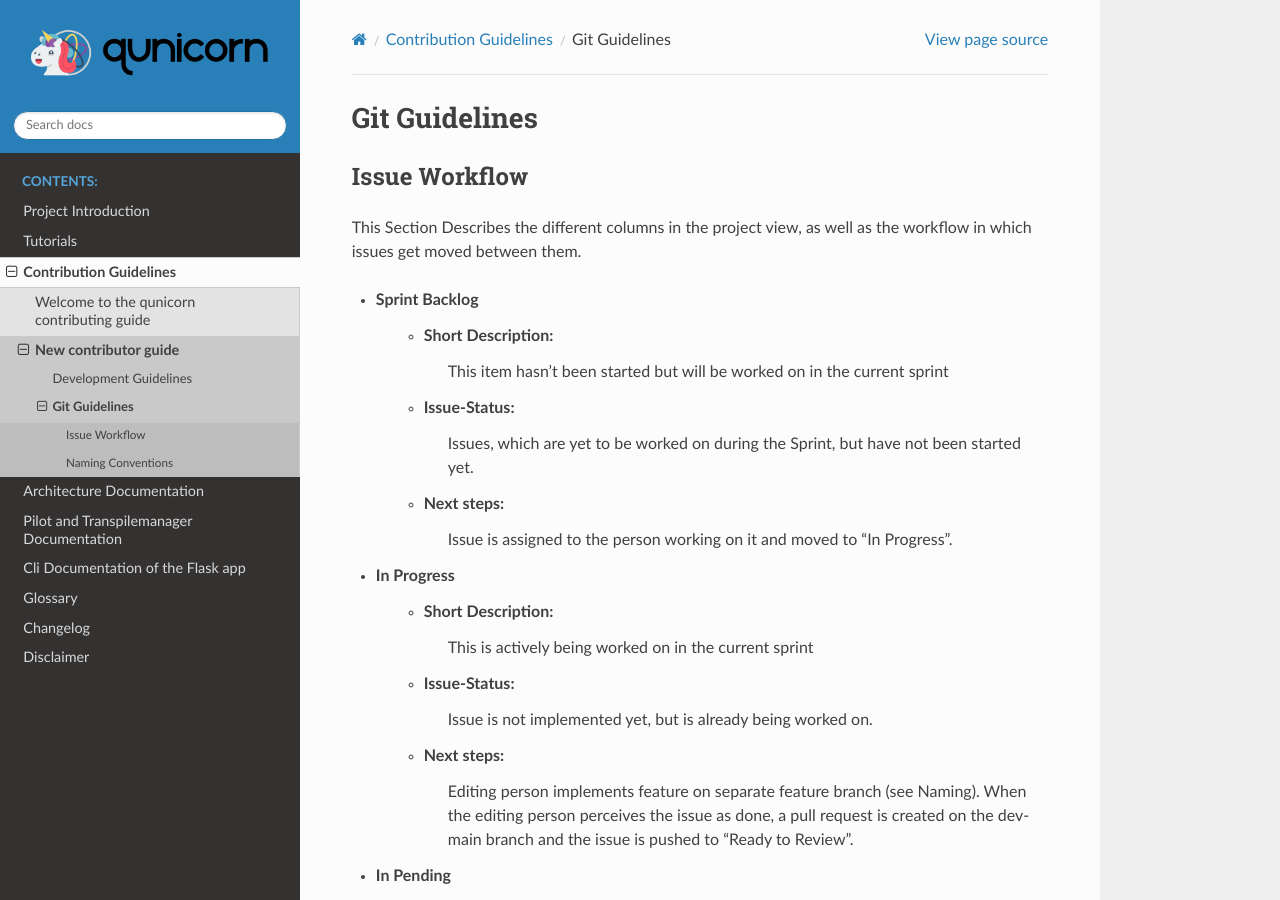
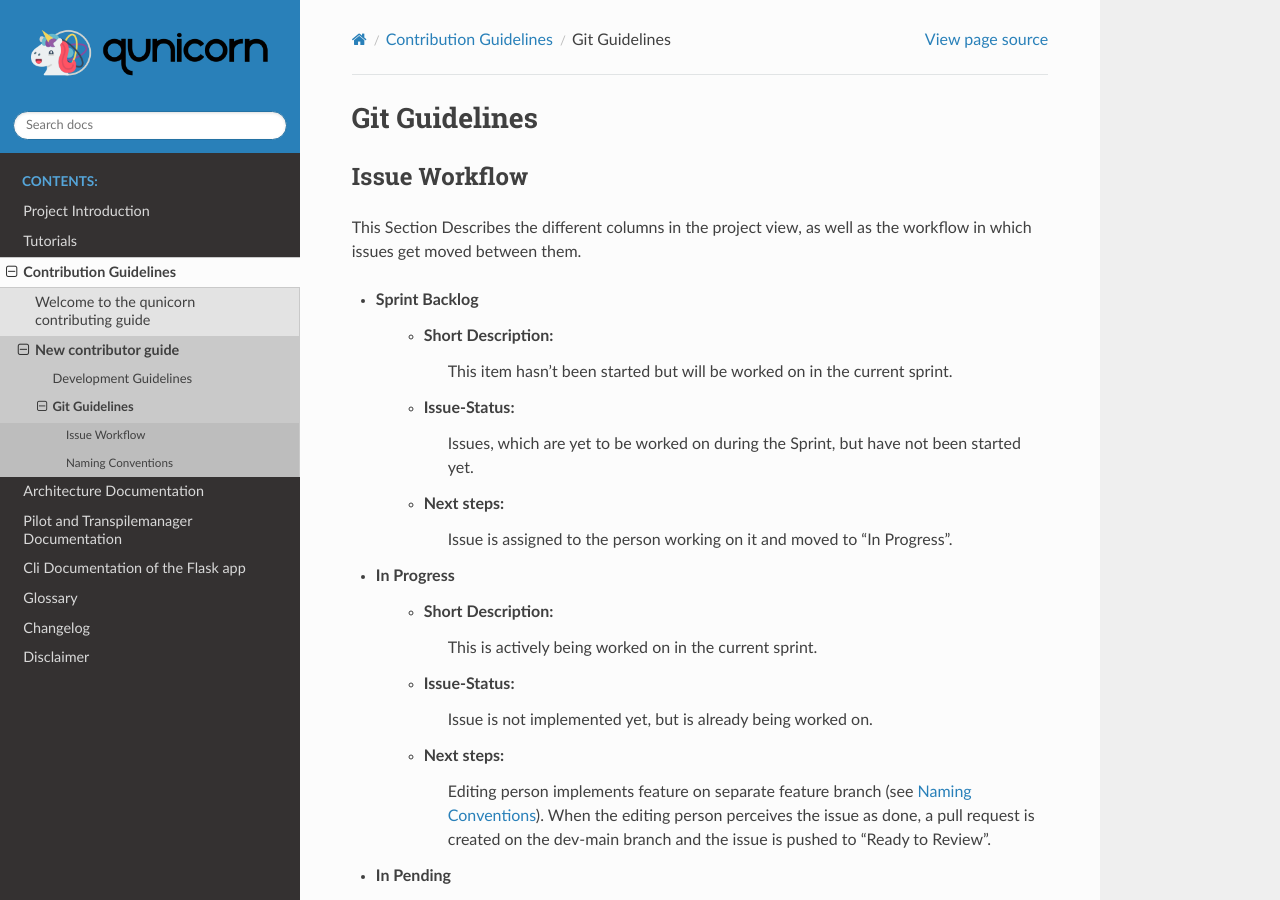
Before and after one commit to qunicorn/qunicorn-core, a Sphinx documentation site: the page built from docs/contribution_guidelines_documentation/git_guidelines.rst, in a window 1280 px wide and 900 px high. Built offline with Sphinx 7.4.7 and the Read the Docs theme 2.0.0, drawn with Linux system fonts in a browser that asks for light colours; pages that are not in the unit, such as notebooks, are missing from menus.

Commit message:
Improved contributing guidelines

```diff
--- a/docs/contribution_guidelines_documentation/development_guidelines.rst
+++ b/docs/contribution_guidelines_documentation/development_guidelines.rst
@@ -5,8 +5,8 @@ Contribution Process
 ----------------------
 1. Issues are moved from the Product Backlog to the Sprint Backlog if:
     * The issue is well defined (Definition of Ready)
-    * it is sprint planing
-    * no other issues are in the sprint backlog and no other developer requires support.
+    * It is sprint planing
+    * No other issues are in the sprint backlog and no other developer requires support.
 2. The developer moves the issue to "In Progress" and starts working on it.
     * Developer assigns ticket to themself
 3. Document important information during development within the issue
@@ -76,7 +76,7 @@ Describe the bug
 Steps To Reproduce
 ^^^^^^^^^^^^^^^^^^^^^^^^^^^^^^
 
-[Steps to reproduce the behavior:]
+[Steps to reproduce the behavior]
 
 Expected behavior
 ^^^^^^^^^^^^^^^^^^^^^^^^^^^^^^
--- a/docs/contribution_guidelines_documentation/git_guidelines.rst
+++ b/docs/contribution_guidelines_documentation/git_guidelines.rst
@@ -7,18 +7,18 @@ This Section Describes the different columns in the project view, as well as the
 
 * Sprint Backlog
     * Short Description:
-        This item hasn't been started but will be worked on in the current sprint
+        This item hasn't been started but will be worked on in the current sprint.
     * Issue-Status:
         Issues, which are yet to be worked on during the Sprint, but have not been started yet.
     * Next steps:
          Issue is assigned to the person working on it and moved to “In Progress”.
 * In Progress
     * Short Description:
-        This is actively being worked on in the current sprint
+        This is actively being worked on in the current sprint.
     * Issue-Status:
         Issue is not implemented yet, but is already being worked on.
     * Next steps:
-         Editing person implements feature on separate feature branch (see Naming).
+         Editing person implements feature on separate feature branch (see `Naming Conventions`_).
          When the editing person perceives the issue as done, a pull request is created on the dev-main branch and the
          issue is pushed to “Ready to Review”.
 * In Pending
```
